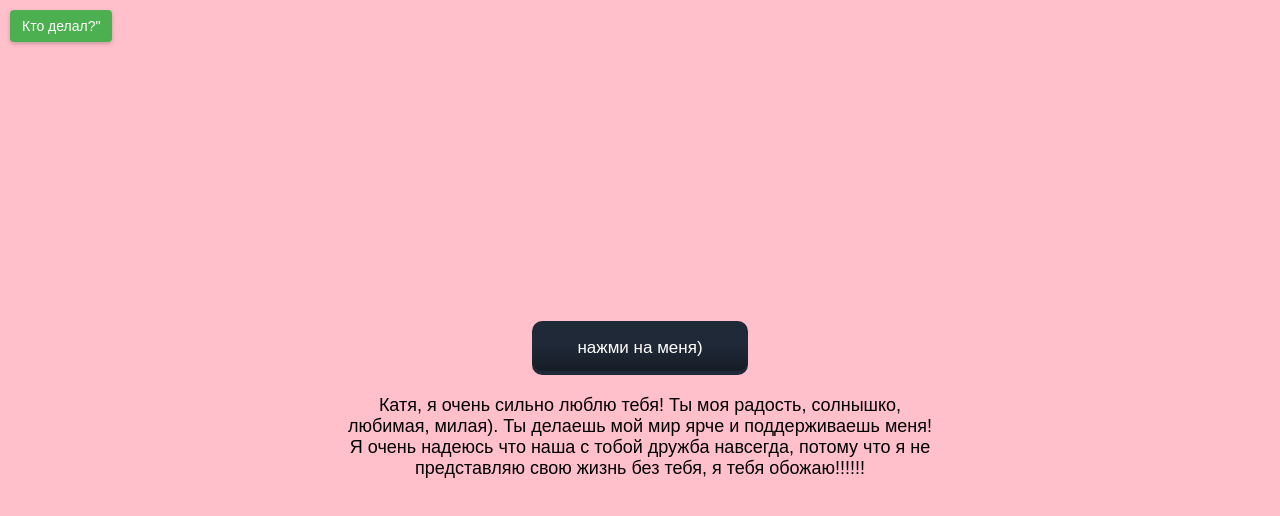
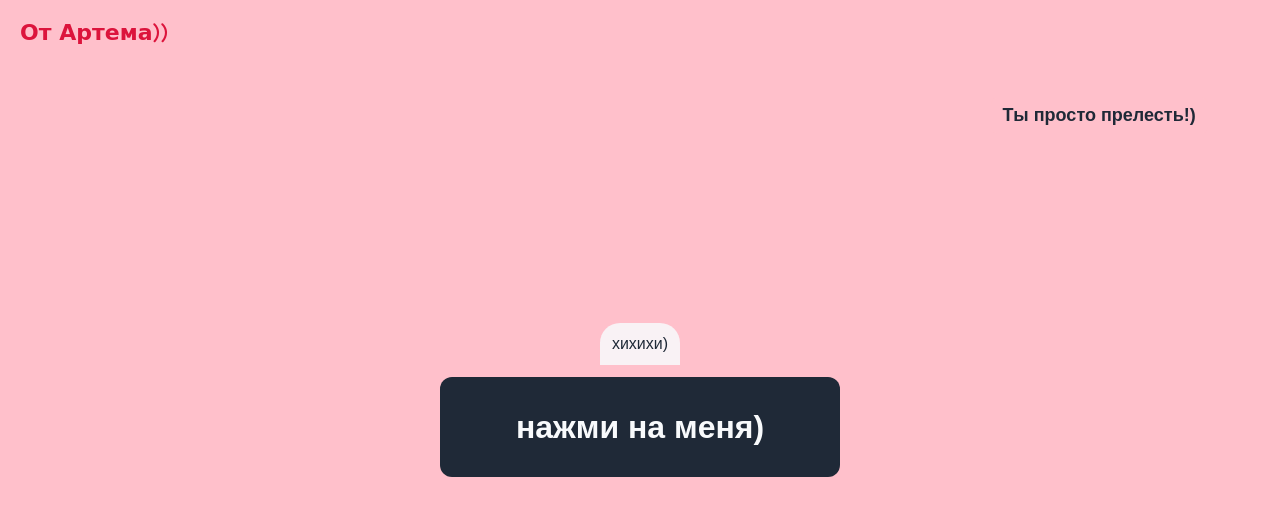
Before and after one commit to llIIIIllllllllllllllllll/site, a plain HTML site: page index.html in a window 1280 px wide. Both pictures are taken after a click on the button "нажми на меня)". Drawn offline with Linux system fonts and the light colour scheme.

Commit message:
Update index.html

```diff
--- a/index.html
+++ b/index.html
@@ -2,246 +2,216 @@
 <html lang="ru">
 <head>
     <meta charset="UTF-8" />
-<title>I LOVE YOU FOREVER!</title>
+    <meta name="viewport" content="width=device-width, initial-scale=1" />
+    <title>умничка)</title>
     <style>
         body {
+            background-color: pink;
+            font-family: Arial, Helvetica, sans-serif;
             display: flex;
-        flex-direction: column;
+            height: 100vh;
+            margin: 0;
             justify-content: center;
             align-items: center;
+            flex-direction: column;
+            position: relative;
+            overflow: hidden;
+        }
+        button {
+            background-color: #1f2937;
+            color: #f8fafc;
+            border-radius: 12px;
+            height: 100px;
+            width: 100%;
+            border: none;
+            max-width: 400px;
+            font-size: 32px;
+            font-weight: 600;
+            cursor: pointer;
+            user-select: none;
+            transition: all 0.2s ease;
+        }
+        button:hover {
+            transform: scale(0.97);
+        }
+        div#text {
+            max-width: 400px;
+            font-size: 16px;
+            padding: 12px;
+            user-select: none;
+            border-top-left-radius: 20px;
+            border-top-right-radius: 20px;
+            background-color: #f8fafcdd;
+            color: #1f2937;
+            margin-bottom: 12px;
+            opacity: 0;
+            transition: opacity 0.55s ease;
+        }
+        div#text.show {
+            opacity: 1;
+        }
+        #hearts {
+            position: fixed;
+            width: 100vw;
             height: 100vh;
-        margin: 0;
-        font-family: Arial, sans-serif;
-        background-color: pink; /* розовый фон */
-        position: relative; /* для позиционирования сердечек и кнопки */
-        overflow: hidden; /* чтобы сердечки не выходили за границы */
+            pointer-events: none;
+            top: 0;
+            left: 0;
+            overflow: visible;
+            user-select: none;
+        }
+        .heart {
+            font-size: 48px;
+            color: red;
+            position: absolute;
+            user-select: none;
+            animation: jump 0.8s ease forwards;
+            pointer-events: none;
+            filter: drop-shadow(0 0 2px darkmagenta);
+        }
+        @keyframes jump {
+            0% {
+                opacity: 1;
+                transform: translate(0, 0) rotate(0deg);
+            }
+            100% {
+                transform: translate(var(--dx), var(--dy)) rotate(var(--dr));
+                opacity: 0;
+            }
+        }
+        #signature {
+            position: fixed;
+            top: 20px;
+            left: 20px;
+            color: crimson;
+            font-weight: 700;
+            font-family: "Comic Sans MS", cursive, sans-serif;
+            font-size: 22px;
+            user-select: none;
+            opacity: 0;
+            pointer-events: none;
+            transition: opacity 0.5s ease;
+            z-index: 30;
+        }
+        #signature.show {
+            opacity: 1;
         }
 
-    /* Стиль для основной кнопки */
-    button {
-      font-size: 17px;
-      padding: 1em 2.7em;
-      font-weight: 500;
-      background: #1f2937; /* темный фон */
-      color: white;
-      border: none;
-      position: relative;
-      overflow: hidden;
-      border-radius: 0.6em;
-      cursor: pointer;
+        /* Добавлено: стили для всплывающих фраз */
+        .floating-phrase {
+            position: absolute;
+            font-size: 18px;
+            font-weight: bold;
+            color: #1f2937;
+            background: rgba(255, 192, 203, 0.7);
+            padding: 8px 12px;
+            border-radius: 8px;
+            pointer-events: none;
+            user-select: none;
+            opacity: 0;
+            transform: translateY(10px);
+            transition: opacity 1s ease, transform 1s ease;
+            white-space: nowrap;
+            z-index: 20;
         }
-
-    /* Внутренний градиент для кнопки */
-    button .gradient {
-      position: absolute;
-      width: 100%;
-      height: 100%;
-      left: 0;
-      top: 0;
-      border-radius: 0.6em;
-      margin-top: -0.25em;
-      background-image: linear-gradient(
-        rgba(0, 0, 0, 0),
-        rgba(0, 0, 0, 0),
-        rgba(0, 0, 0, 0.3)
-      );
-      pointer-events:none;
-    }
-
-    /* Надпись внутри кнопки */
-    .label {
-      position: relative;
-      z-index:1; /* чтобы было поверх градиента */
-    }
-
-    /* Эффект при наведении на кнопку */
-    .transition {
-      transition-timing-function: cubic-bezier(0, 0, 0.2, 1);
-      transition-duration: 500ms;
-
-      background-color : rgba(16,185,129,0.6);
-
-      border-radius :9999px;
-
-      width :0;
-      height :0;
-
-      position :absolute;
-
-      left :50%;
-      top :50%;
-      transform :translate(-50%, -50%);
-    }
-
-    button:hover .transition {
-      width :14em;
-      height :14em;
-    }
-
-    button:hover {
-      transform :scale(0.97);
-    }
-
-    /* Стиль для текста */
-    #text {
-        margin-top :20px;
-        max-width:600px;
-        padding:0 20px;
-        text-align:center;
-        font-size :18px;
-        opacity :0;
-        transform :translateY(20px);
-        transition :
-            opacity 0.5s ease,
-            transform 0.5s ease;
-    }
-
-    /* Класс для появления текста */
-    #text.show {
-        opacity :1;
-        transform :translateY(0);
-    }
-
-    /* Контейнер для сердечек */
-    #hearts-container {
-        position:absolute;
-        top :0;
-        left :50%;
-        transform :translateX(-50%);
-        width :100%;
-        height :calc(100% +50px);
-        pointer-events:none;
-        overflow:hidden;
-    }
-
-    /* Сердечко */
-    .heart {
-        position:absolute;
-        background-color:pink;
-        border-radius :50%;
-        opacity:.8;
-        animation-name:bounceAndFade;
-        animation-duration:.8s;
-        animation-timing-function:ease-out;
-        animation-fill-mode: forwards;
-        transform-origin:center bottom;
-        display:inline-block;
-        width:auto;
-        height:auto;
-    }
-
-    @keyframes bounceAndFade {
-        from {transform :translateY(100%) scale(1); opacity:.8;}
-        to {transform :translateY(-10%) scale(.5); opacity :.0;}
-    }
-
-    /* Новая кнопка в левом верхнем углу */
-    #topLeftButton {
-        position: absolute;
-        top: 10px;
-        left: 10px;
-        padding: 8px 12px;
-        background-color: #4CAF50; /* зеленый цвет */
-        color: white;
-        border: none;
-        border-radius: 4px;
-        cursor: pointer;
-        font-size: 14px;
-        z-index: 10;
-        box-shadow: 0 2px 4px rgba(0,0,0,0.2);
-    }
-
-    /* Стиль для отображаемой надписи "От Артем))" */
-#artemText {
-    position: absolute;
-    top: 50px;
-    left: 10px;
-    background: rgba(255,255,255,0.8);
-    padding: 8px 12px;
-    border-radius: 4px;
-    font-size: 16px;
-    display: none; /* по умолчанию скрыта */
-    z-index: 10;
+        .floating-phrase.show {
+            opacity: 1;
+            transform: translateY(0);
         }
     </style>
 </head>
 <body>
+    <div id="signature">От Артема))</div>
+    <div id="text"></div>
+    <button id="myButton">нажми на меня)</button>
+    <div id="hearts"></div>
+    <script>
+        const btnShowSig = document.querySelector('#signature');
+        setInterval(() => {
+            btnShowSig.classList.add('show');
+            setTimeout(() => btnShowSig.classList.remove('show'), 3000);
+        }, 6000);
 
-<!-- Основная кнопка -->
-<button id="myButton">
-   <div class="gradient"></div>
-   <span class="label">нажми на меня)</span>
-   <div class="transition"></div>
-</button>
+        const heartsContainer = document.querySelector('#hearts');
+        const btn = document.querySelector('#myButton');
+        const textDiv = document.querySelector('#text');
 
-<!-- Контейнер для сердечек -->
-<div id="hearts-container"></div>
+        const phrases = [
+            'Моя самая любимая!)',
+            'Самая лучшая!)',
+            'Ты просто прелесть!)',
+            'Умница!)',
+            'Молодец!)',
+            'Я знал что у тебя получится!)',
+            'Ты у меня самая умная!)'
+        ];
 
-<!-- Текст -->
-<div id="text">Это текст</div>
+        function createHeart() {
+            let heart = document.createElement('span');
+            heart.textContent = '❤';
+            heart.className = 'heart';
+            // Случайная позиция по горизонтали
+            const x = Math.random() * window.innerWidth;
+            const y = Math.random() * window.innerHeight;
+            heart.style.left = x + 'px';
+            heart.style.top = y + 'px';
+            // Случайный сдвиг для анимации
+            const dx = (Math.random() - 0.5) * 100 + 'px';
+            const dy = - (Math.random() * 200 + 100) + 'px';
+            const dr = (Math.random() * 90 - 45) + 'deg';
+            heart.style.setProperty('--dx', dx);
+            heart.style.setProperty('--dy', dy);
+            heart.style.setProperty('--dr', dr);
+            heartsContainer.appendChild(heart);
+            setTimeout(() => {
+                heart.remove();
+            }, 800);
+        }
 
-<!-- Новая кнопка в левом верхнем углу -->
-<button id="topLeftButton">Кто делал?"</button>
-
-<!-- Надпись "От Артема))" -->
-<div id="artemText">От Артем))</div>
-
-<script>
-const button = document.getElementById('myButton');
-const textDiv = document.getElementById('text');
-const heartsContainer = document.getElementById('hearts-container');
-const topLeftBtn = document.getElementById('topLeftButton');
-const artemText = document.getElementById('artemText');
-
-button.addEventListener('click', () => {
-    // Показать текст с любовью
-    textDiv.textContent = "Катя, я очень сильно люблю тебя! Ты моя радость, солнышко, любимая, милая). Ты делаешь мой мир ярче и поддерживаешь меня! Я очень надеюсь что наша с тобой дружба навсегда, потому что я не представляю свою жизнь без тебя, я тебя обожаю!!!!!!";
-    textDiv.classList.add('show');
-
-    // Создать сердечки
-    for(let i=0;i<15;i++){
-       createHeart();
-     }
-});
-
-// Обработка клика по новой кнопке
-topLeftBtn.addEventListener('click', () => {
-    artemText.style.display = 'block';
-
-    // Можно добавить автоматическое скрытие через некоторое время, например через 3 секунды
-    setTimeout(() => {
-        artemText.style.display = 'none';
-    }, 3000);
-});
-
-// Функция создания сердечка
-function createHeart() {
-   const heart = document.createElement('div');
-   heart.className='heart';
+        function createFloatingPhrase() {
+            const phrase = phrases[Math.floor(Math.random() * phrases.length)];
+            const phraseEl = document.createElement('div');
+            phraseEl.className = 'floating-phrase';
+            phraseEl.textContent = phrase;
 
             const containerWidth = window.innerWidth || document.body.clientWidth;
             const containerHeight = window.innerHeight || document.body.clientHeight;
 
-   const posX = Math.random() * containerWidth;
-   const posY = Math.random() * containerHeight;
+            // Отступы, чтобы текст не выходил за пределы экрана
+            const x = Math.random() * (containerWidth - 150);
+            const y = Math.random() * (containerHeight - 50);
 
-   const sizePx = Math.random() * (20 -10) +10 + 'px';
+            phraseEl.style.left = `${x}px`;
+            phraseEl.style.top = `${y}px`;
 
-   heart.style.left=posX+'px';
-   heart.style.top=posY+'px';
-   heart.style.width=sizePx;
-   heart.style.height=sizePx;
+            document.body.appendChild(phraseEl);
 
-   heartsContainer.appendChild(heart);
+            // Активация плавного появления
+            setTimeout(() => {
+                phraseEl.classList.add('show');
+            }, 10);
 
-   setTimeout(()=>{
-       if (heartsContainer.contains(heart)){
-           heartsContainer.removeChild(heart);
+            // Плавное исчезновение и удаление
+            setTimeout(() => {
+                phraseEl.classList.remove('show');
+                setTimeout(() => {
+                    if (phraseEl.parentElement) {
+                        phraseEl.parentElement.removeChild(phraseEl);
                     }
-     },800);
+                }, 1000);
+            }, 3000);
         }
+
+        btn.addEventListener('click', () => {
+            textDiv.textContent = "хихихи)";
+            textDiv.classList.add('show');
+
+            for(let i=0; i < 15; i++){
+                createHeart();
+            }
+
+            createFloatingPhrase();
+        });
     </script>
-
 </body>
-
 </html>
```
Lines whose indentation alone changed are shown as unchanged.
